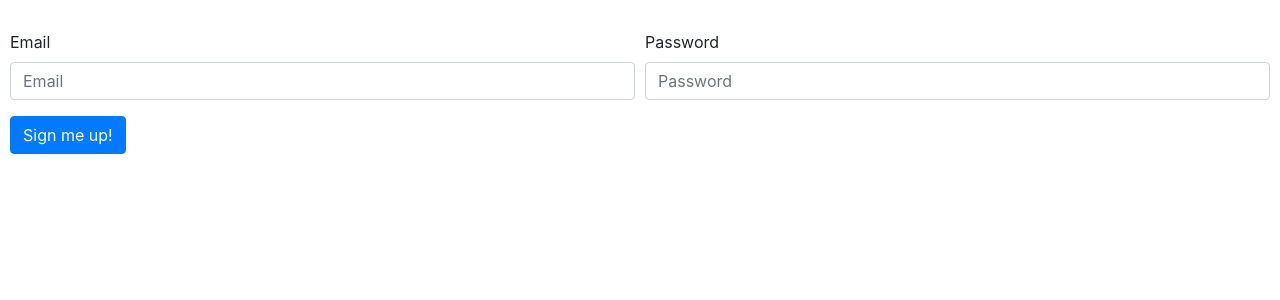
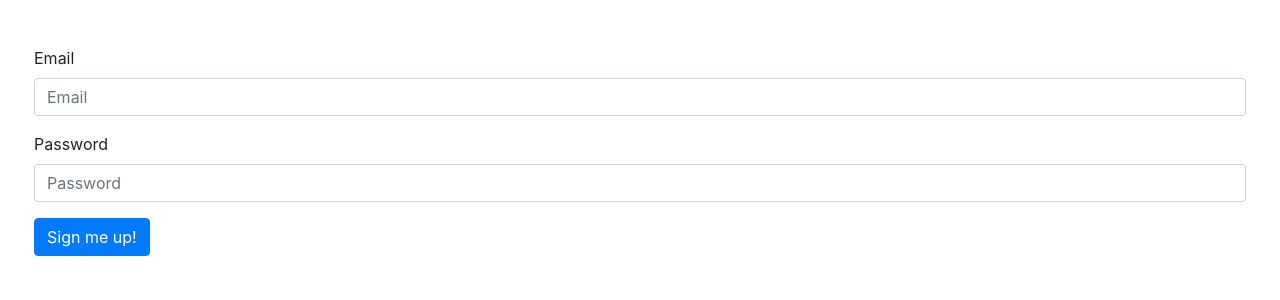
Before and after one commit to simonmihalynagy/Thy-Vent, a Node server app: page /users/register in a window 1280 px wide. Shown: the part 115-415 px from the top of the page. Run offline with Node 20, Linux system fonts and the light colour scheme; some libraries are stand-ins or nearby versions.

Commit message:
minor changes

```diff
--- a/app.js
+++ b/app.js
@@ -8,6 +8,7 @@ var indexRouter = require('./routes/index-routes');
 var usersRouter = require('./routes/users-routes');
 
 require('./config/db-connection');
+
 
 const app = express();
 
--- a/config/session-config.js
+++ b/config/session-config.js
@@ -17,7 +17,7 @@ module.exports = (app) => {
         // <== ADDED !!!
         mongoUrl:
           process.env.MONGODB_URI ||
-          'mongodb://localhost/lab-express-basic-auth',
+          'mongodb://localhost/event-project',
         // ttl => time to live
         ttl: 10, // 60sec * 60min * 24h => 1 day
       }),
--- a/views/register.hbs
+++ b/views/register.hbs
@@ -3,9 +3,9 @@
 
   <h4>sign up please</h4>
 </div>
-<form action='/users/register' method='POST'>
-  <div class='form-row'>
-    <div class='form-group col-md-6'>
+<form class='px-4 py-3' action='/users/register' method='POST'>
+
+    <div class='form-group'>
       <label for='input-email'>Email</label>
       <input
         type='email'
@@ -15,7 +15,7 @@
         name='email'
       />
     </div>
-    <div class='form-group col-md-6'>
+    <div class='form-group'>
       <label for='input-password'>Password</label>
       <input
         type='password'
@@ -25,7 +25,7 @@
         name='password'
       />
     </div>
-  </div>
+
 
   <button type='submit' class='btn btn-primary'>Sign me up!</button>
 </form>
```
